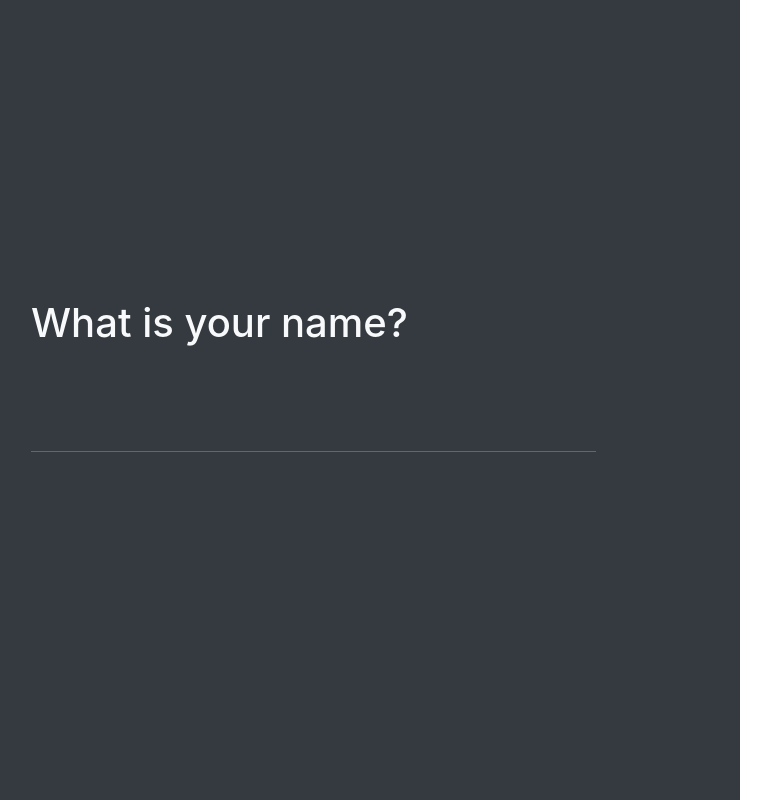
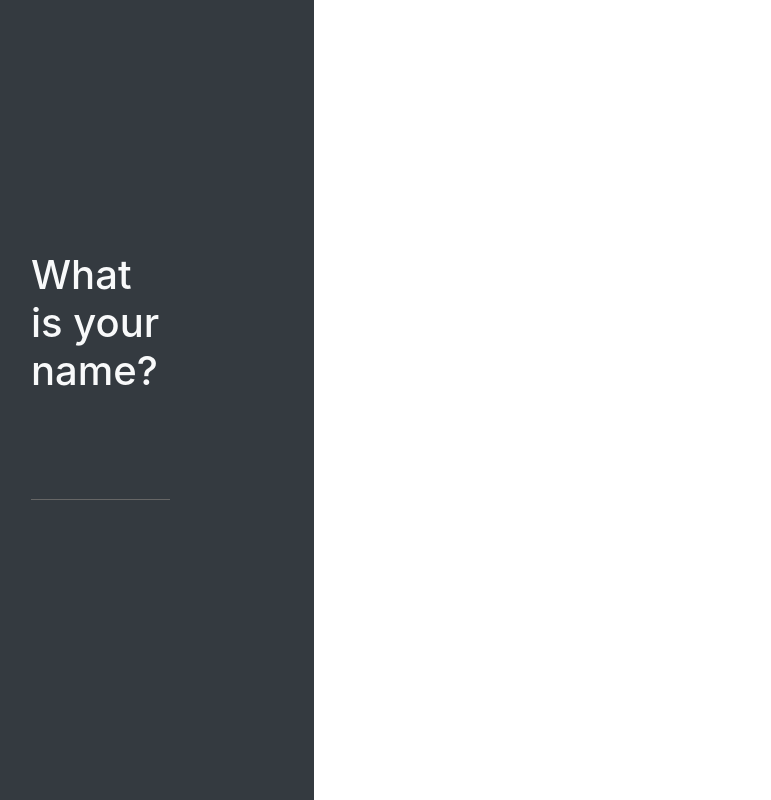
Before and after one commit to koobitor/realtime-chat, a Next.js app: page / in a window 1280 px wide. Shown: the whole page, without its empty margins (113-884 px from the left). Built offline with nearby package versions, Linux system fonts and the light colour scheme.

Commit message:
change layout

```diff
--- a/pages/index.js
+++ b/pages/index.js
@@ -34,7 +34,7 @@
 
           <div className="row position-absolute w-100 h-100">
 
-            <section className="col-md-8 d-flex flex-row flex-wrap align-items-center align-content-center px-5">
+            <section className="col-md-4 d-flex flex-row flex-wrap align-items-center align-content-center px-5">
               <div className="px-5 mx-5">
 
                 <span className="d-block w-100 h1 text-light" style={{marginTop: -50}}>
@@ -52,7 +52,7 @@
               </div>
             </section>
 
-            <section className="col-md-4 position-relative d-flex flex-wrap h-100 align-items-start align-content-between bg-white px-0">
+            <section className="col-md-8 position-relative d-flex flex-wrap h-100 align-items-start align-content-between bg-white px-0">
               { user && <Chat activeUser={user} /> }
             </section>
 
```
